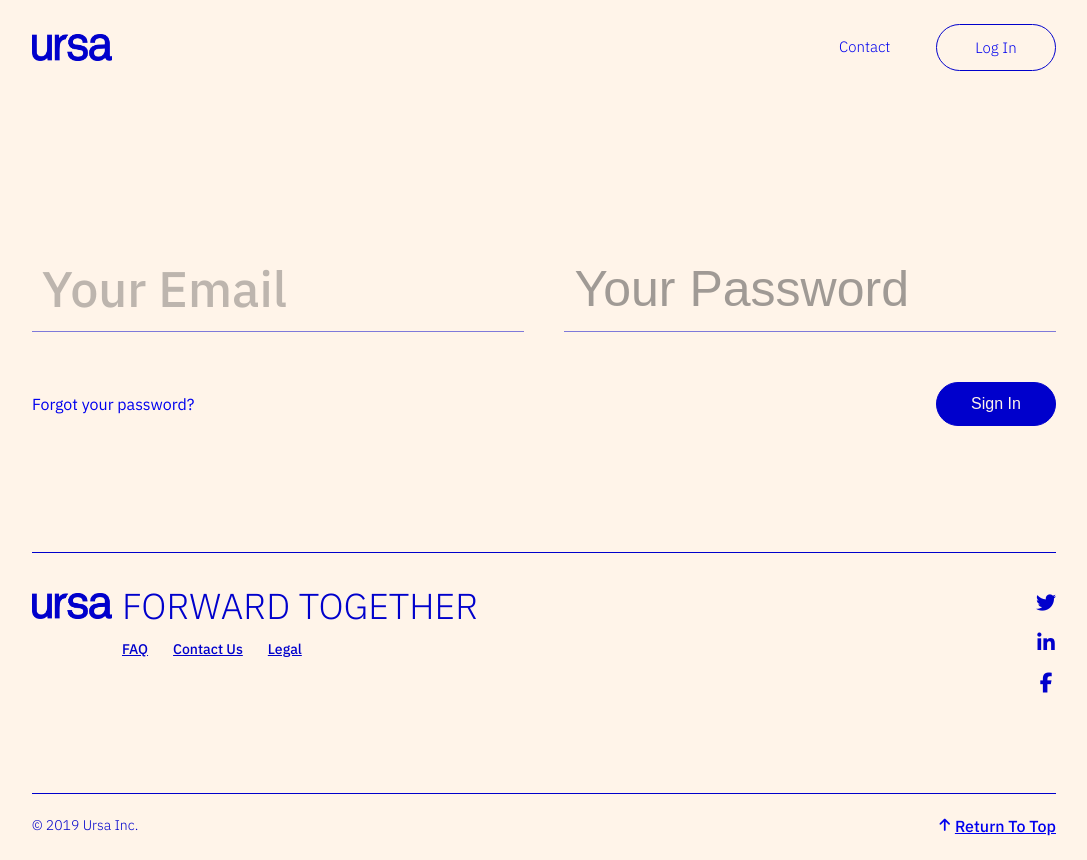
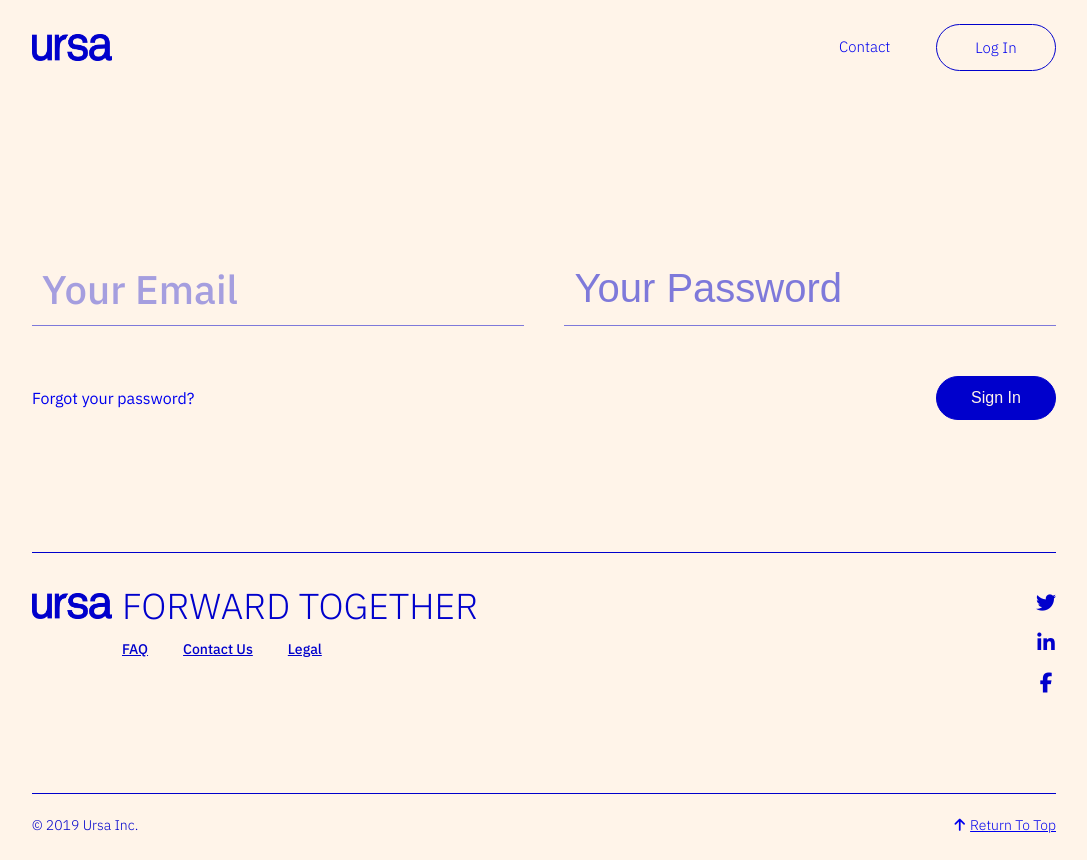
Before and after one commit to raewkl/ursa-website, a React (Create React App) app: page /dashboard in a window 1280 px wide. Shown: the whole page, without its empty margins (96-1183 px from the left). Built offline with nearby package versions, Linux system fonts and the light colour scheme; no server answers.

Commit message:
more styling

```diff
--- a/src/Components/LandingPage.js
+++ b/src/Components/LandingPage.js
@@ -1,4 +1,5 @@
 import React, { Component } from "react";
+let scrollPos = 0;
 
 class LandingPage extends Component {
   constructor(props) {
@@ -10,12 +11,31 @@ class LandingPage extends Component {
     // check if in contact for initial circle position
     this.circleAnimationFinal("", this.scrollHeight());
 
-    this.scrollDirection();
+    window.addEventListener("scroll", this.scrollDirection, false);
   }
 
   componentWillUnmount() {
-    this.scrollDirection();
+    window.removeEventListener("scroll", this.scrollDirection, false);
   }
+
+  scrollDirection = () => {
+    const circle = document.getElementById("circle");
+
+    if (circle) {
+      let percentage = this.scrollHeight();
+
+      if (document.body.getBoundingClientRect().top > scrollPos) {
+        // scroll up
+        this.circleAnimationFinal("-", percentage);
+      } else {
+        // scroll down
+        this.circleAnimationFinal("", percentage);
+      }
+
+      // saves the new position for iteration.
+      scrollPos = document.body.getBoundingClientRect().top;
+    }
+  };
 
   getDocHeight = () => {
     let d = document;
@@ -51,37 +71,11 @@ class LandingPage extends Component {
     const circle = target;
     const animClasses = classes;
 
+    // if (circle) {
     animClasses.forEach(i => {
       circle.classList.remove(i);
     });
-  };
-
-
-  scrollDirection = () => {
-    // Initial state
-    let scrollPos = 0;
-
-    // adding scroll event
-    window.addEventListener(
-      "scroll",
-      () => {
-        // detects new state and compares it with the new one
-
-        let percentage = this.scrollHeight();
-
-        if (document.body.getBoundingClientRect().top > scrollPos) {
-          // scroll up
-          this.circleAnimationFinal("-", percentage);
-        } else {
-          // scroll down
-          this.circleAnimationFinal("", percentage);
-        }
-
-        // saves the new position for iteration.
-        scrollPos = document.body.getBoundingClientRect().top;
-      },
-      false
-    );
+    // }
   };
 
   circleAnimationFinal = (vector, height) => {
--- a/src/Partials/_footer.scss
+++ b/src/Partials/_footer.scss
@@ -25,7 +25,7 @@ footer {
   }
 
   ul {
-    margin-bottom: 15px;
+    // margin-bottom: 15px;
     display: flex;
     flex-wrap: wrap;
     max-width: 400px;
@@ -33,8 +33,8 @@ footer {
 
   li {
     font-size: 0.7rem;
-    margin-right: 25px;
-    margin-bottom: 15px;
+    margin-right: 35px;
+    // margin-bottom: 15px;
     text-decoration: underline;
     font-weight: 500;
   }
@@ -78,6 +78,8 @@ footer {
 
   p {
     white-space: nowrap;
+    font-size: 0.7rem;
+    font-weight: 300;
   }
 
   i {
--- a/src/Partials/_logIn.scss
+++ b/src/Partials/_logIn.scss
@@ -25,13 +25,13 @@
         border: none;
         border-bottom: 1px solid $colorOne;
         padding: 10px;
-        font-size: 2.5rem;
+        font-size: 2rem;
         opacity: 0.5;
 
         color: $colorOne;
 
         &::placeholder {
-            color: $colorThree;
+            color: $colorOne;
         }
     }
 
--- a/src/Partials/_main.scss
+++ b/src/Partials/_main.scss
@@ -2,12 +2,12 @@
   height: 100vh;
   // border: 1px solid red;
 }
-.sectionTwo,
-.sectionThree,
-.contact {
+// .sectionTwo,
+// .sectionThree,
+// .contact {
   // min-height: 90vh;
   // border: 1px solid red;
-}
+// }
 
 .landingPage {
   position: relative;
```
